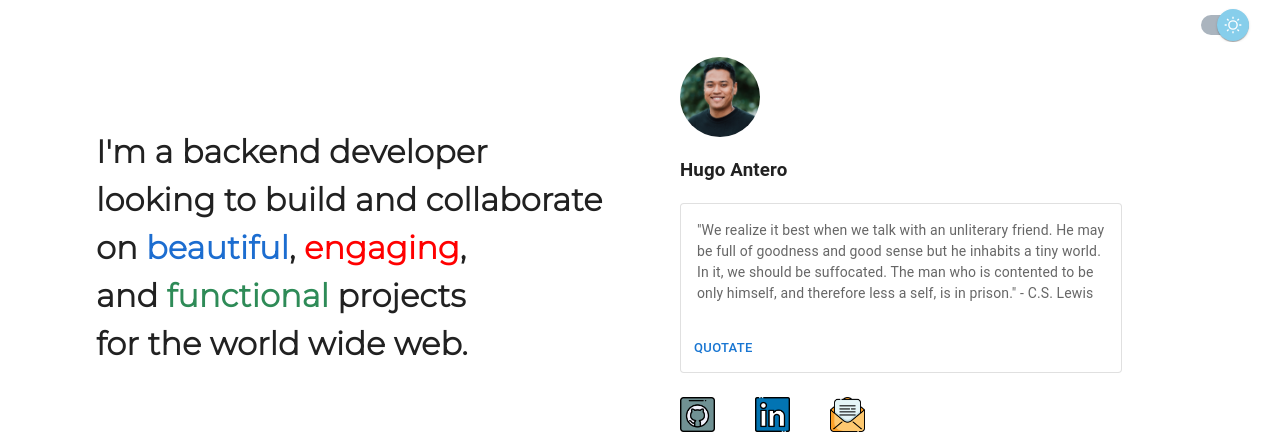
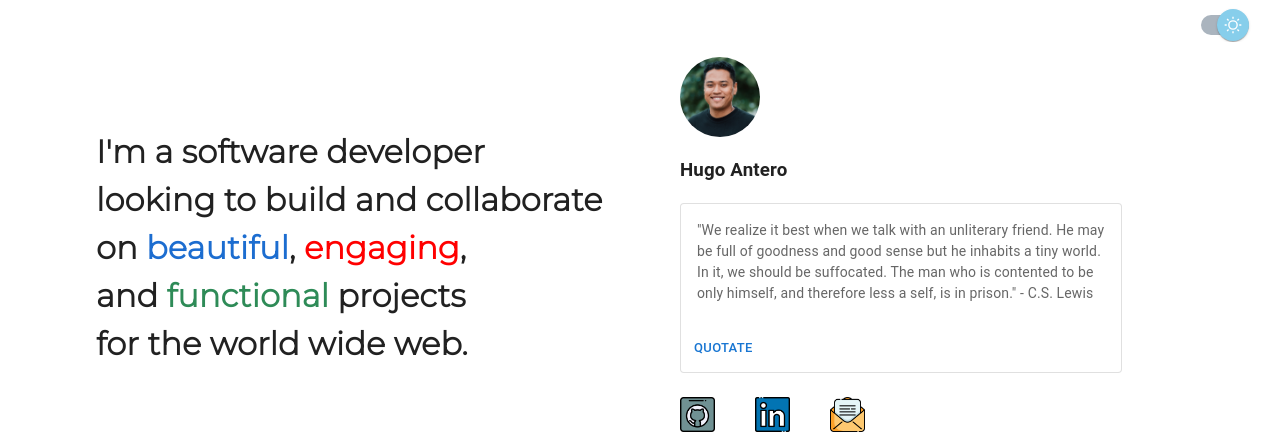
Before and after one commit to vntero/vntero-dot-com, a React (Create React App) app: page / in a window 1280 px wide. Shown: the top 434 px of the page. Built offline with nearby package versions, Linux system fonts and the light colour scheme.

Commit message:
changes description

```diff
--- a/src/components/About.jsx
+++ b/src/components/About.jsx
@@ -59,7 +59,7 @@ function About() {
                 <Box sx={{ paddingX: 2 }}>
                   <Balancer>
                     <h1 className="h1-no-margin">
-                      I'm a backend developer looking to build and collaborate
+                      I'm a software developer looking to build and collaborate
                       on
                       <span className="blue"> beautiful</span>,
                       <span className="red"> engaging</span>, and
```
